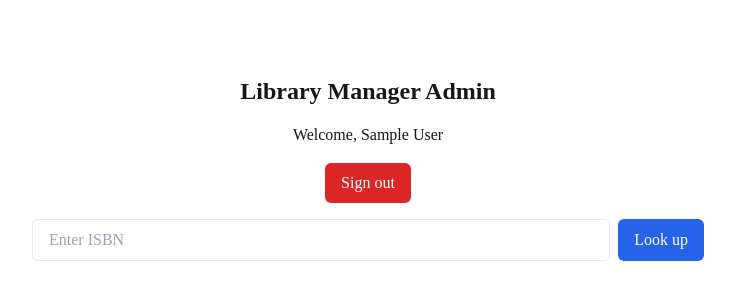
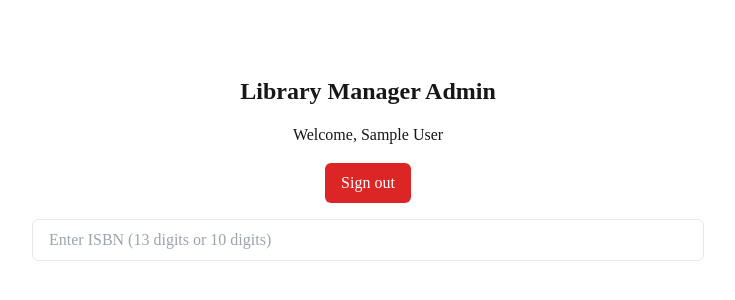
Before and after one commit to Seif-Mamdouh/lib-manager, a Next.js app: page /admin in a window 1280 px wide. Shown: the part 220-520 px from the top of the page, without its empty margins (272-1007 px from the left). Built offline with nearby package versions, Linux system fonts and the light colour scheme; no server answers; sample sign-in values are in the browser's storage.

Commit message:
refactor isbn lookup to use useQuery instead of mutation

```diff
--- a/components/IsbnLookupForm.tsx
+++ b/components/IsbnLookupForm.tsx
@@ -1,33 +1,28 @@
 'use client'
 
 import { useState } from 'react'
-import { useMutation } from '@tanstack/react-query'
+import { useQuery, useMutation } from '@tanstack/react-query'
 import { lookupBook, saveBook, BookData} from '@/app/actions/books'
 
 export default function IsbnLookupForm() {
-  const [isbn, setIsbn] = useState<string | undefined>()
+  const [isbn, setIsbn] = useState<string>('')
   const [error, setError] = useState('')
-  const [bookData, setBookData] = useState<BookData | undefined>()
 
-  const lookupMutation = useMutation({
-    mutationFn: lookupBook,
-    onMutate: () => {
-      setError('')
-      setBookData(undefined)
-    },
-    onSuccess: (data) => {
-      setBookData(data)
-    },
-    onError: () => {
+  const { data: bookData, isLoading } = useQuery({
+    queryKey: ['book', isbn],
+    queryFn: () => lookupBook(isbn),
+    enabled: isbn.length === 13 || isbn.length === 10,
+    retry: false,
+    throwOnError: () => {
       setError('Failed to find book')
-    },
+      return false
+    }
   })
 
   const saveMutation = useMutation({
     mutationFn: () => saveBook(isbn!, bookData!),
     onSuccess: () => {
       setIsbn('')
-      setBookData(undefined)
       alert('Book saved successfully!')
     },
     onError: () => {
@@ -35,47 +30,24 @@ export default function IsbnLookupForm() {
     },
   })
 
-  const lookUpISBN = (e: React.FormEvent) => {
-    e.preventDefault()
-    if (!isbn) {
-      setError('ISBN is required')
-      return
-    }
-    lookupMutation.mutate(isbn)
-  }
-
-  const handleSave = () => {
-    if (!bookData) {
-      setError('No book data to save')
-      return
-    }
-    saveMutation.mutate()
-  }
-
   return (
-    <div className="w-full max-w-2xl">
-      <form onSubmit={lookUpISBN} className="mb-6">
-        <div className="flex gap-2">
-          <input
-            type="text"
-            value={isbn ?? ''}
-            onChange={(e) => setIsbn(e.target.value)}
-            placeholder="Enter ISBN"
-            className="flex-1 px-4 py-2 border rounded-md text-foreground bg-background"
-          />
-          <button
-            type="submit"
-            disabled={lookupMutation.isPending}
-            className="px-4 py-2 bg-blue-600 text-white rounded-md hover:bg-blue-700 transition-colors disabled:bg-blue-400"
-          >
-            {lookupMutation.isPending ? 'Loading...' : 'Look up'}
-          </button>
-        </div>
-      </form>
+    <div className="w-full max-w-2xl mx-auto flex flex-col items-center">
+      <div className="mb-6 w-full">
+        <input
+          type="text"
+          value={isbn}
+          onChange={(e) => {
+            setError('')
+            setIsbn(e.target.value)
+          }}
+          placeholder="Enter ISBN (13 digits or 10 digits)"
+          className="w-full px-4 py-2 border rounded-md text-foreground bg-background"
+        />
+      </div>
 
       {error && <div className="text-red-500 mb-4">{error}</div>}
 
-      {bookData && !lookupMutation.isPending && (
+      {bookData && !isLoading && (
         <div className="border rounded-md p-4">
           <h3 className="text-xl font-bold mb-2">{bookData.title}</h3>
           <p className="mb-2">Authors: {bookData.authors?.join(', ')}</p>
@@ -90,7 +62,7 @@ export default function IsbnLookupForm() {
           )}
           <p className="text-sm mb-4">{bookData.description}</p>
           <button
-            onClick={handleSave}
+            onClick={(e) => saveMutation.mutate()}
             className="px-4 py-2 bg-green-600 text-white rounded-md hover:bg-green-700 transition-colors"
             disabled={saveMutation.isPending}
           >
```
